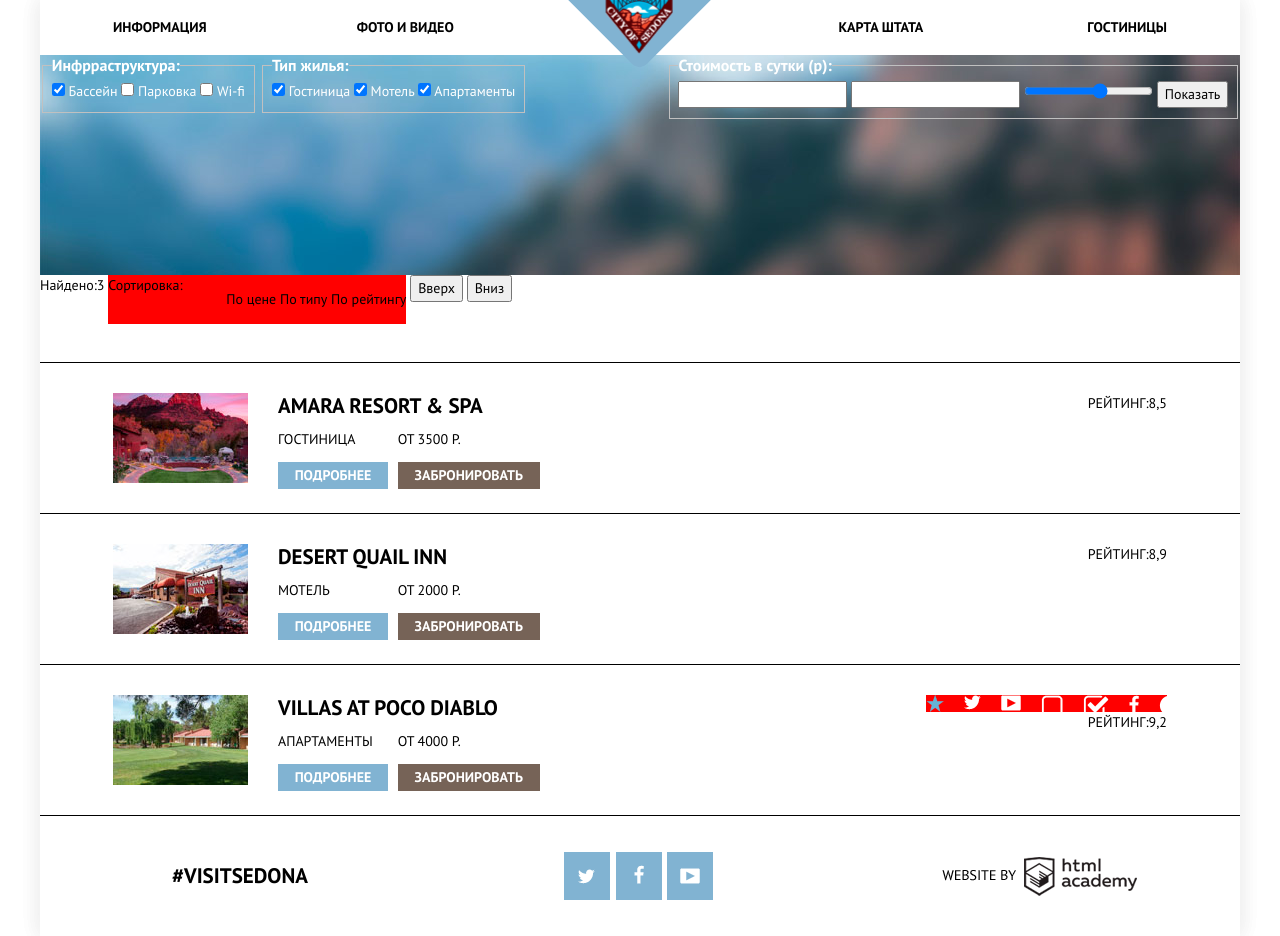
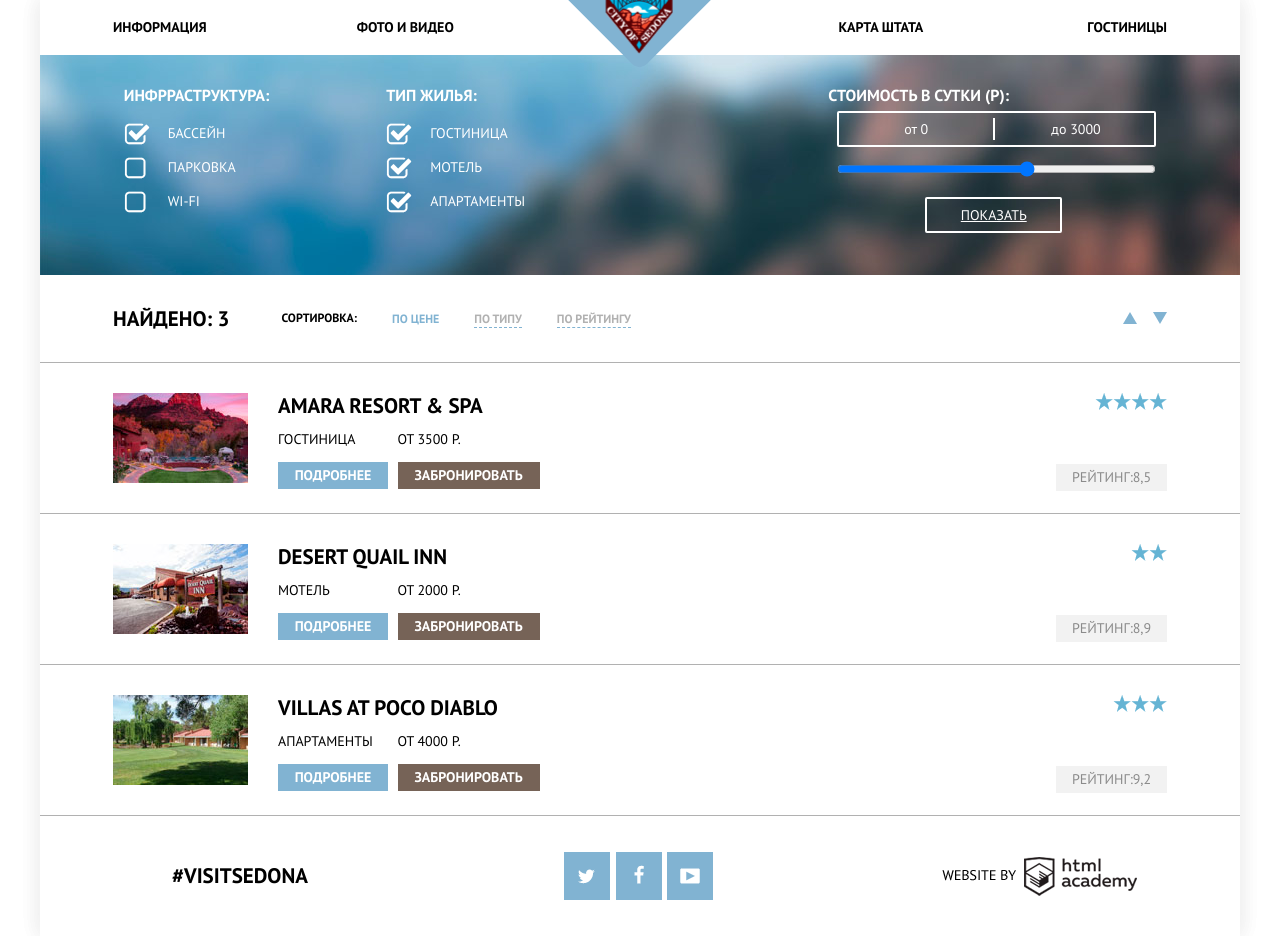
Before and after one commit to Shepico/05-sedona, a plain HTML site: page hotels.html in a window 1280 px wide. Drawn offline with Linux system fonts and the light colour scheme; files whose address does not match are found by name.

Commit message:
160712 - 1504

```diff
--- a/css/style.css
+++ b/css/style.css
@@ -494,12 +494,11 @@ footer {
 
 /*============================================*/
 /* hotel.html */
-form {
-
-}
-
+/*filters*/
 .main-filter {
-  height: 220px;
+  height: 160px;
+  padding: 30px 73px;
+  text-transform: uppercase;
   color: #ffffff;
   background-color: #7ea2c2;
   background: url("../img/filter_bg.jpg") no-repeat;
@@ -511,31 +510,159 @@ form {
   font-weight: bold;
 }
 
-.main-found-head{
-  height: 87px;
+.mf-group {
+  float: left;
+  display: inline-block;
+  width: 241px;
+  vertical-align: top;
+  border: none;
 }
 
-.main-found-item {
-  height: 151px;
+.mf-other {
+  float: right;
+  width: 328px;
+  /*text-align: right;*/
 }
 
-.main-found-item:nth-child(even){
-  border-top: 1px solid #000000;
-  border-bottom: 1px solid #000000;
+
+input[type="checkbox"] {
+  display: none;
+  /*position: absolute;
+  left: -5000px;*/
+
 }
 
-.mf-group {
+.mf-group label{
+  display: block;
+  padding-left: 18px;
+  margin: 12px 0;
+  cursor: pointer;
+}
+
+.mf-infrastructure label::before,
+.mf-housingtype label::before{
+  position: relative;
+  left: -18px;
+  content: "";
   display: inline-block;
+  width: 26px;
+  height: 22px;
+ /* margin: 12px 0;*/
   vertical-align: top;
+  background-image: url("../img/sprites-small.png");
+  background-repeat: no-repeat;
+  background-position: -10px -10px;
 }
-.mf-infrastructure
-.mf-housingtype {
-  float: left;
+
+input[type=checkbox]:checked + label::before {
+  width: 26px;
+  height: 22px;
+
+  background-position: -52px -10px;
+}
+/*range*/
+.mf-other-minmax {
+  float: right;
+  width: 315px;
+  height: 32px;
+  border: 2px solid #ffffff;
+  border-radius: 2px;
+}
+
+.mf-other-min,
+.mf-other-max {
+  display: inline-block;
+  width: 154px;
+  height: 22px;
+  margin: 0;
+  padding: 0;
+  margin-top: 5px;
+  text-align: center;
+  color: #ffffff;
+  /*background-color: rgba(0,0,0,0); /*прозрачный инпут*/
+  background: none;
+  border: none;
+}
+
+.mf-other-min {
+  border-right: 2px solid #ffffff;
+}
+
+.mf-other-range {
+  /*float: right;*/
+  display: block;
+  width: 319px;
+  margin-top: 50px;
+  margin-left: 9px;
+}
+
+/*.mf-other-range-label {
+  /*float: right;
+  width: 319px;
+  height: 20px;
+  margin-top: 150px;
+  margin-left: 9px;
+  border-top: 2px solid #ffffff;
+}*/
+
+
+.btn-mf-other-show {
+  display: block;
+  width: 133px;
+  height: 32px;
+  margin-top: 20px;
+  margin-left: 97px;
+  line-height: 32px;
+  text-align: center;
+  color: #ffffff;
+  border: 2px solid #ffffff;
+  border-radius: 2px;
+}
+
+/*.sprite-small {
+  display: block;
+  margin: auto;
+  background-image: url("../img/sprites-small.png");
+  background-repeat: no-repeat;
 
 }
-.mf-other {
-  float: right;
+
+.sprite-small-cheked-false {
+    width: 22px;
+    height: 22px;
+    background-position: -10px -10px;
 }
+
+.sprite-small-cheked-true {
+
+}
+
+/*end filters*/
+
+.main-found-head{
+  /*width: 100%;*/
+  height: 87px;
+  padding: 0 73px;
+  /*border-bottom: 1px solid #b1b1b1; */
+  /*background-color: green;*/
+}
+
+.mf-found-item{
+  width: 165px;
+  font-size: 21px;
+  line-height: 87px;
+  font-weight: bold;
+  text-transform: uppercase;
+}
+
+
+/*.main-found-item {
+  height: 151px;
+}*/
+
+
+
+
 
 .mf-inline-block {
   display: inline-block;
@@ -543,24 +670,77 @@ form {
 }
 
 .mf-sorting {
-  background-color: red;
+  font-size: 12px;
+  line-height: 86px;
+  text-transform: uppercase;
+  /*background-color: red;*/
 }
 
 .mf-sorting-list {
   display: inline-block;
+  width: 364px;
+  margin: 0;
+  padding: 0;
+  margin-top: 36px;
+  line-height: 16px;
   list-style: none;
   vertical-align: top;
 }
 
 .mf-sorting-list li {
   display: inline-block;
+  margin: 0;
+  padding: 0;
+  margin-left: 32px;
   vertical-align: top;
+  color: #b1b1b1;
+  border-bottom: 1px dashed #81b3d2;
+  cursor: pointer;
 }
 
+li.active-filter {
+  color: #81b3d2;
+  border: none;
+}
+
+.mf-topdown {
+  display: inline-block;
+  width: 241px;
+  margin-left: 198px;
+  text-align: right;
+  /*background-color: yellow;*/
+}
+
+.btn-triangle {
+  display: inline-block;
+  width: 0;
+  height: 0;
+  margin-top: 37px;
+  margin-left: 12px;
+  border-style: solid;
+}
+
+.btn-triangle-up {
+  border-color: #ffffff #ffffff #81b3d2 #ffffff;
+  border-width: 0 7px 12px 7px;
+  cursor: pointer;
+}
+
+.btn-triangle-down {
+  border-color: #81b3d2 #ffffff #ffffff #ffffff;
+  border-width: 12px 7px 0 7px;
+  cursor: pointer;
+}
+/**/
 .main-found-item{
     height: 90px;
     padding: 30px 73px;
     text-transform: uppercase;
+}
+
+.main-found-item:nth-child(odd){
+  border-top: 1px solid #b1b1b1;
+  border-bottom: 1px solid #b1b1b1;
 }
 
 .mf-item-image {
@@ -588,8 +768,9 @@ form {
 }
 
 .mf-item-rating {
+  /*position: relative;*/
   float: right;
-  width: 241px;
+  width: 111px;
   text-align: right;
 }
 
@@ -636,9 +817,52 @@ form {
 }
 
 .mfi-rating-star {
-  width: 100%;
-  text-align: right;
-  background-repeat: repeat;
-  background-color: red;
+  display: inline-block;
+  width: 18px;
+  height: 17px;
+  margin-bottom: 48px;
+  /*text-align: right;*/
+  background: url("../img/star.png");
+
+  /*background-color: red;*/
 
 }
+
+.star-three {
+  display: inline-block;
+  width: 54px;
+  height: 17px;
+  /*text-align: right;*/
+  background: url("../img/star.png");
+
+  /*background-color: red;*/
+
+}
+
+.star-two {
+  display: inline-block;
+  width: 36px;
+  height: 17px;
+  /*text-align: right;*/
+  background: url("../img/star.png");
+
+  /*background-color: red;*/
+}
+
+.star-four {
+  display: inline-block;
+  width: 72px;
+  height: 17px;
+  /*text-align: right;*/
+  background: url("../img/star.png");
+}
+
+.mfi-rating-text {
+  width: 111px;
+  height: 27px;
+  line-height: 27px;
+  font-weight: normal;
+  text-align: center;
+  color: #8b8b8b;
+  background-color: #f2f2f2;
+}
--- a/hotels.html
+++ b/hotels.html
@@ -30,52 +30,59 @@
       <fieldset class="mf-group mf-infrastructure">
         <legend>Инфрраструктура:</legend>
 
-        <input type="checkbox" name="mfi-pool" checked>
+        <input type="checkbox" id="mfi-pool" name="mfi-pool" checked>
         <label for="mfi-pool">Бассейн</label>
 
-        <input type="checkbox" name="mfi-parking">
+
+        <input type="checkbox" id="mfi-parking" name="mfi-parking">
         <label for="mfi-parking">Парковка</label>
 
-        <input type="checkbox" name="mfi-wifi">
+        <input type="checkbox" id="mfi-wifi" name="mfi-wifi">
         <label for="mfi-wifi">Wi-fi</label>
       </fieldset>
 
       <fieldset class="mf-group mf-housingtype">
         <legend>Тип жилья:</legend>
 
-        <input type="checkbox" name="mfi-hotel" checked>
+        <input type="checkbox" id="mfi-hotel" name="mfi-hotel" checked>
         <label for="mfi-hotel">Гостиница</label>
 
-        <input type="checkbox" name="mfi-motel" checked>
+        <input type="checkbox" id="mfi-motel" name="mfi-motel" checked>
         <label for="mfi-motel">Мотель</label>
 
-        <input type="checkbox" name="mfi-apartment" checked>
+        <input type="checkbox" id="mfi-apartment" name="mfi-apartment" checked>
         <label for="mfi-apartment">Апартаменты</label>
       </fieldset>
 
       <fieldset class="mf-group mf-other">
         <legend>Стоимость в сутки (р):</legend>
-        <input type="text" name="mfi-number-min">
-        <input type="text" name="mfi-number-max">
+        <div class="mf-other-minmax">
+          <input class="mf-other-min" type="text" name="mfi-number-min" value="от 0">
+          <input class="mf-other-max" type="text" name="mfi-number-max" value="до 3000">
+        </div>
 
-        <input type="range" min="0" max="5000" value="3000" name="mfi-costday">
-        <button>Показать</button>
+        <input class="mf-other-range" type="range" min="0" max="5000" value="3000" id="mfi-costday" name="mfi-costday">
+        <label class="mf-other-range-label" for="mfi-costday"></label>
+
+        <a href="#" class="btn-mf-other-show">Показать</a>
       </fieldset>
     </form>
     <div class="main-found">
       <div class="main-found-head">
-        <span class="mf-found-item mf-inline-block">Найдено:3</span>
+        <span class="mf-found-item mf-inline-block">Найдено: <b class="count-search">3</span>
         <div class="mf-sorting mf-inline-block">
           Сортировка:
           <ul class="mf-sorting-list">
-            <li>По цене</li>
+            <li class="active-filter">По цене</li>
             <li>По типу</li>
             <li>По рейтингу</li>
           </ul>
         </div>
         <div class="mf-topdown mf-inline-block">
-          <button class="btn-sort btn-sort-up">Вверх</button>
-          <button class="btn-sort btn-sort-down">Вниз</button>
+          <div class="btn-triangle btn-triangle-up"></div>
+          <div class="btn-triangle btn-triangle-down"></div>
+          <!--<button class="btn-sort btn-sort-up">Вверх</button>
+          <button class="btn-sort btn-sort-down">Вниз</button>-->
         </div>
 
       </div>
@@ -94,7 +101,7 @@
           </div>
         </div>
         <div class="mf-item-rating">
-          <div class="mfi-rating-star"></div>
+          <div class="mfi-rating-star star-four"></div>
           <div class="mfi-rating-text">рейтинг:8,5</div>
         </div>
       </div>
@@ -113,7 +120,7 @@
           </div>
         </div>
         <div class="mf-item-rating">
-          <div class="mfi-rating-star"></div>
+          <div class="mfi-rating-star star-two"></div>
           <div class="mfi-rating-text">рейтинг:8,9</div>
         </div>
       </div>
@@ -131,8 +138,8 @@
             <a href="#" class="btn-hotel mfit-reserve">Забронировать</a>
           </div>
         </div>
-        <div class="mf-item-rating">
-          <div class="mfi-rating-star sprite-small sprite-small-star villas-star"></div>
+        <div class="mf-item-rating clearfix">
+          <div class="mfi-rating-star star-three"></div>
           <div class="mfi-rating-text">рейтинг:9,2</div>
         </div>
       </div>
```
Also changed, not shown: img/star.png (added).
